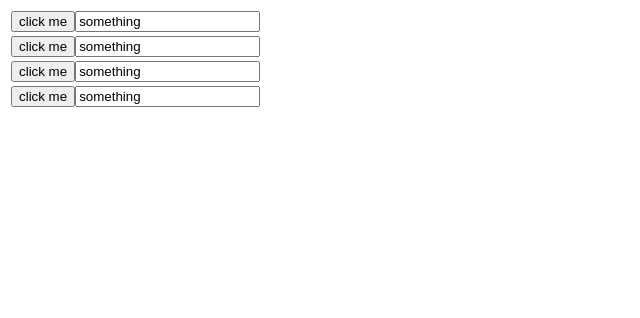
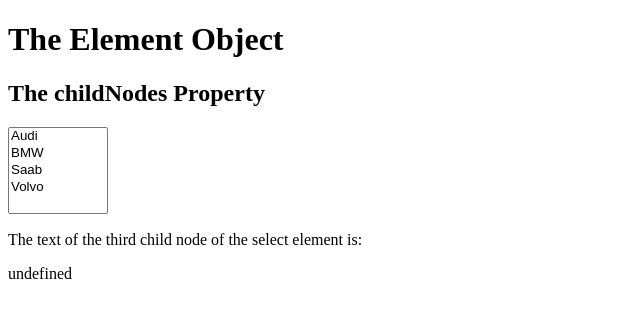
Before and after one commit to OggyRad/probs, a plain HTML site: page index.html in a window 1280 px wide. Shown: the whole page, without its empty margins (0-640 px from the left). Drawn offline with Linux system fonts and the light colour scheme.

Commit message:
Add files via upload

```diff
--- a/index.html
+++ b/index.html
@@ -5,36 +5,25 @@
     <meta http-equiv="X-UA-Compatible" content="IE=edge" />
     <meta name="viewport" content="width=device-width, initial-scale=1.0" />
     <title>Document</title>
-		<link rel="stylesheet" href="mystyle.css">
   </head>
   <body>
-		<table id="myTable">
-			<tr>
-				<td>
-					<button
-					class="btn">click me</button
-					><input class="input" type="text" value="something" />
-				</td>
-			</tr>
-			<tr>
-				<td>
-					<button class="btn">click me</button
-					><input class="input" type="text" value="something" />
-				</td>
-			</tr>
-			<tr>
-				<td>
-					<button class="btn">click me</button
-					><input class="input" type="text" value="something" />
-				</td>
-			</tr>
-			<tr>
-				<td>
-					<button class="btn">click me</button
-					><input class="input" type="text" value="something" />
-				</td>
-			</tr>
-		</table>
-		<script src="script.js"></script>
+    <h1>The Element Object</h1>
+    <h2>The childNodes Property</h2>
+
+    <select id="mySelect" style="width: 100px" size="5">
+      <option>Audi</option>
+      <option>BMW</option>
+      <option>Saab</option>
+      <option>Volvo</option>
+    </select>
+
+    <p>The text of the third child node of the select element is:</p>
+    <p id="demo"></p>
+
+    <script>
+      let text = document.getElementById("mySelect").childNodes[2].text;
+      console.log(text);
+      document.getElementById("demo").innerHTML = text;
+    </script>
   </body>
 </html>
```
Lines whose indentation alone changed are shown as unchanged.
